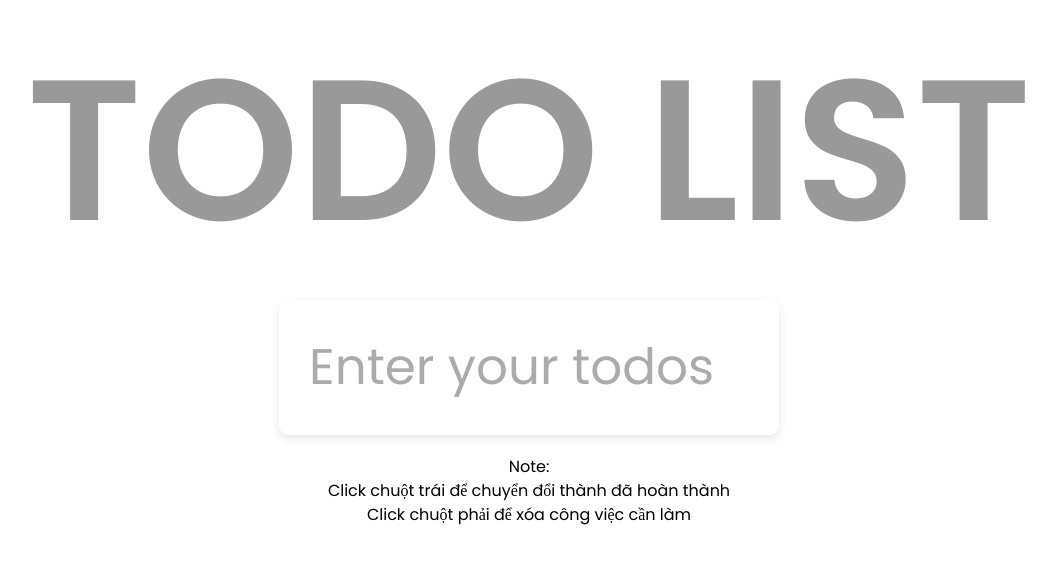
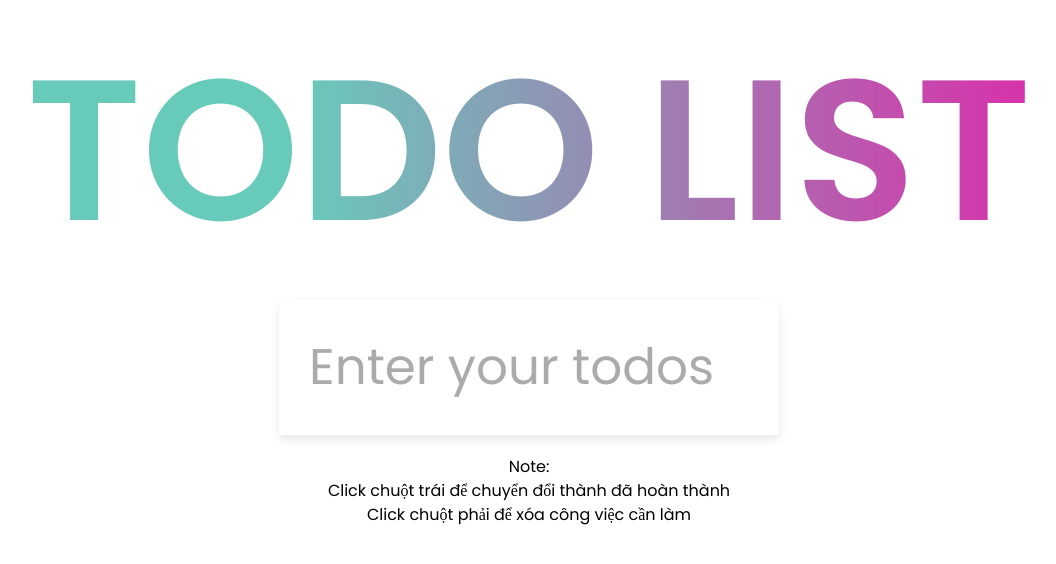
Before and after one commit to duythong1610/todo-list, a plain HTML site: page index.html in a window 1280 px wide. Shown: the whole page, without its empty margins (111-1167 px from the left). Drawn offline with Linux system fonts and the light colour scheme.

Commit message:
update text color + fix input

```diff
--- a/main.js
+++ b/main.js
@@ -16,8 +16,6 @@ form.addEventListener("submit", (e) => {
 
 function addTodo(todo) {
   let todoText = input.value;
-
-  console.log(todoText);
 
   if (todo) {
     todoText = todo.text;
--- a/style.css
+++ b/style.css
@@ -59,10 +59,13 @@ h1 {
   font-size: 200px;
   font-weight: 600;
   color: #999;
+  background-image: linear-gradient(to right, #1db198ab 30%, #e420a9 100%);
+  -webkit-background-clip: text;
+  -webkit-text-fill-color: transparent;
 }
 
 #form {
-  border-radius: 10px 10px 10px 10px;
+  border-radius: 10px 10px 0 0px;
   margin: 0 auto;
   width: 100%;
   max-width: 500px;
@@ -70,9 +73,8 @@ h1 {
 }
 #input {
   width: 100%;
-  border-radius: 10px;
+  border-radius: 10px 10px 0 0;
   padding: 30px;
-
   font-size: 50px;
 }
 
@@ -80,7 +82,7 @@ h1 {
   opacity: 0.6;
 }
 #input:focus {
-  outline-color: rgb(199, 7, 216);
+  outline-color: #1db198ab;
 }
 
 .todos {
@@ -102,10 +104,10 @@ h1 {
   text-decoration: line-through;
 }
 
-.notes{
-    margin-top: 20px;
+.notes {
+  margin-top: 20px;
 }
 
-.mouse-left{
-    display: block;
+.mouse-left {
+  display: block;
 }
```
